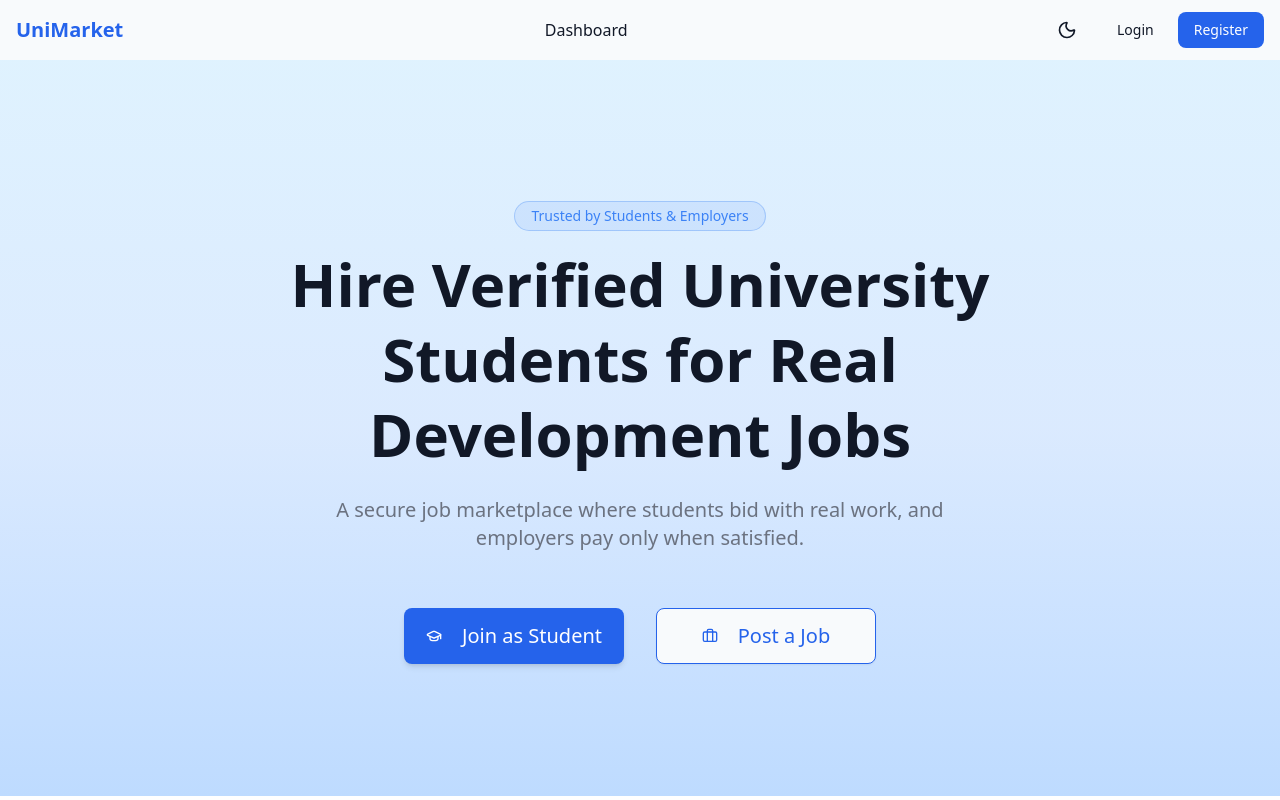
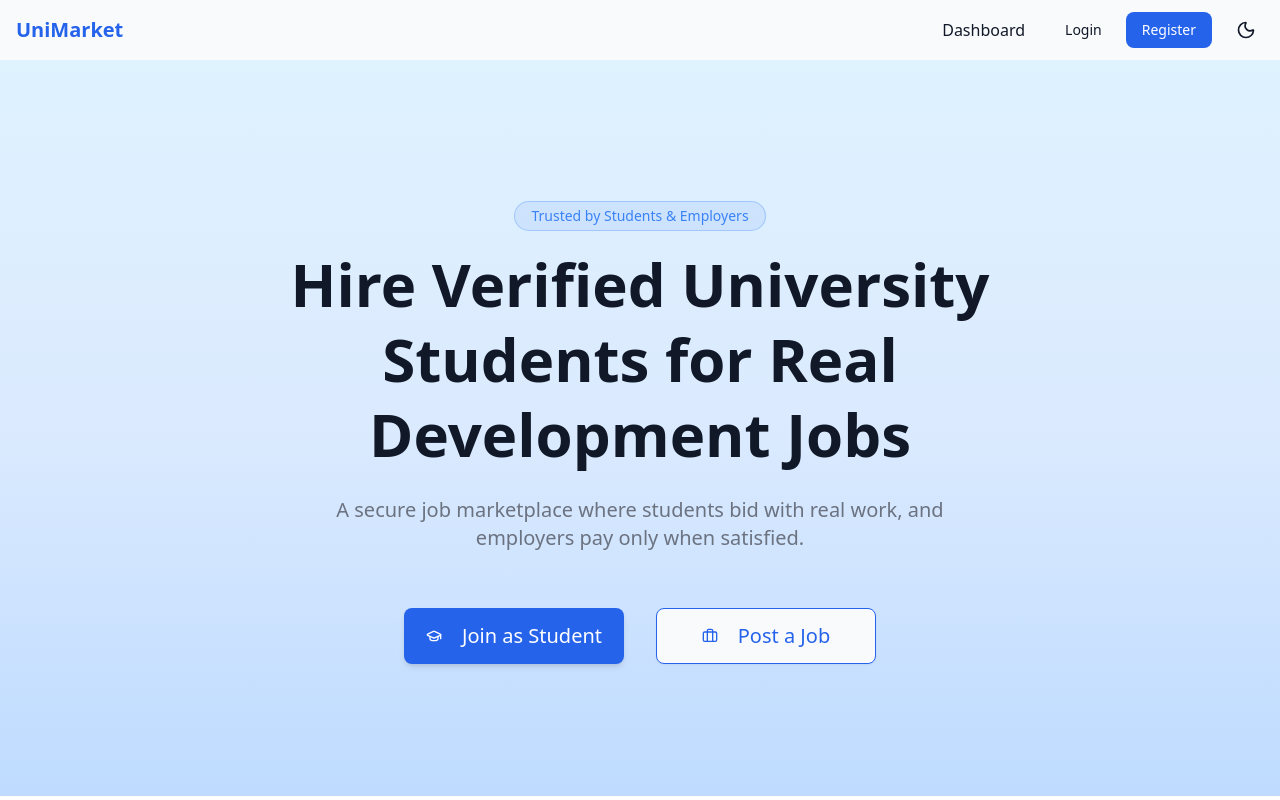
Before and after one commit to kazikhalednur/marketplace, a Next.js app: page / in a window 1280 px wide. Shown: the top 800 px of the page. Built offline with nearby package versions, Linux system fonts and the light colour scheme; no server answers.

Commit message:
Update Navbar.tsx

```diff
--- a/src/components/navbar/Navbar.tsx
+++ b/src/components/navbar/Navbar.tsx
@@ -66,8 +66,9 @@
         {/* Logo */}
         <Link href="/" className="text-xl font-bold text-primary">UniMarket</Link>
 
-        {/* Desktop Nav */}
-        <nav className="hidden md:flex items-center gap-6">
+        {/* Desktop Nav - Aligned to the right */}
+        <div className="hidden md:flex items-center gap-6">
+          <nav className="flex items-center gap-6">
             <Link href="/dashboard" className={cn("hover:text-primary", isActive("/dashboard") && "text-primary font-medium")}>Dashboard</Link>
             {user?.role === "client" && (
               <Link href="/my-jobs" className={cn("hover:text-primary", isActive("/my-jobs") && "text-primary font-medium")}>My Jobs</Link>
@@ -79,11 +80,9 @@
               </>
             )} */}
           </nav>
-        {/* Actions (Desktop only) */}
-        <div className="hidden md:flex items-center gap-4">
-          <span className="scale-125">
-            <ThemeToggle />
-          </span>
+
+          {/* Actions - Theme toggle at the end */}
+          <div className="flex items-center gap-4">
             {isAuthenticated ? (
               <div className="flex items-center gap-3">
                 <Button variant="ghost" size="icon" className="p-1.5 relative">
@@ -177,6 +176,12 @@
                 </Button>
               </div>
             )}
+
+            {/* Theme Toggle - Always at the end */}
+            <span className="scale-125">
+              <ThemeToggle />
+            </span>
+          </div>
         </div>
         {/* Hamburger (Mobile only) */}
         <button
```
Lines whose indentation alone changed are shown as unchanged.
